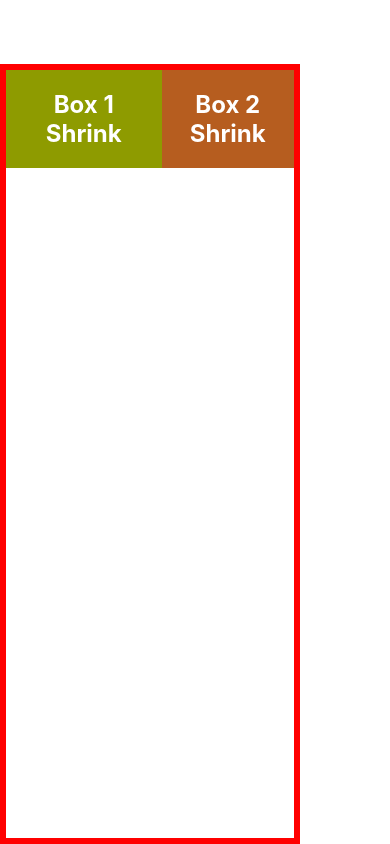
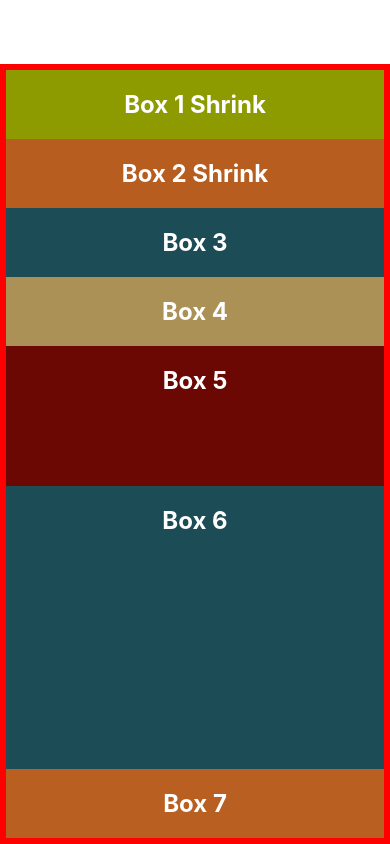
Before and after one commit to anhartasman/rn_layout, a React Native app: screen / in a window 390 px wide. Built offline with nearby package versions, Linux system fonts and the light colour scheme.

Commit message:
Flex Grow per item

```diff
--- a/App.js
+++ b/App.js
@@ -10,7 +10,6 @@ export default function App() {
       <Box
         style={{
           backgroundColor: "#8e9b00",
-          flexShrink: 1,
         }}
       >
         Box 1 Shrink
@@ -18,16 +17,13 @@ export default function App() {
       <Box
         style={{
           backgroundColor: "#b65d1f",
-          flexShrink: 2,
         }}
       >
         Box 2 Shrink
       </Box>
-      {/* <Box
+      <Box
         style={{
           backgroundColor: "#1c4c56",
-          flexBasis: 120,
-          flex: 1,
         }}
       >
         Box 3
@@ -35,8 +31,6 @@ export default function App() {
       <Box
         style={{
           backgroundColor: "#ab9156",
-          height: 140,
-          flex: 1,
         }}
       >
         Box 4
@@ -44,6 +38,7 @@ export default function App() {
       <Box
         style={{
           backgroundColor: "#6b0803",
+          flexGrow: 1,
         }}
       >
         Box 5
@@ -51,6 +46,7 @@ export default function App() {
       <Box
         style={{
           backgroundColor: "#1c4c56",
+          flexGrow: 3,
         }}
       >
         Box 6
@@ -61,7 +57,7 @@ export default function App() {
         }}
       >
         Box 7
-      </Box> */}
+      </Box>
     </View>
   );
 }
@@ -69,9 +65,6 @@ export default function App() {
 const styles = StyleSheet.create({
   container: {
     flex: 1,
-    flexDirection: "row",
-    alignItems: "flex-start",
-    width: 300,
     marginTop: 64,
     borderWidth: 6,
     borderColor: "red",
```
